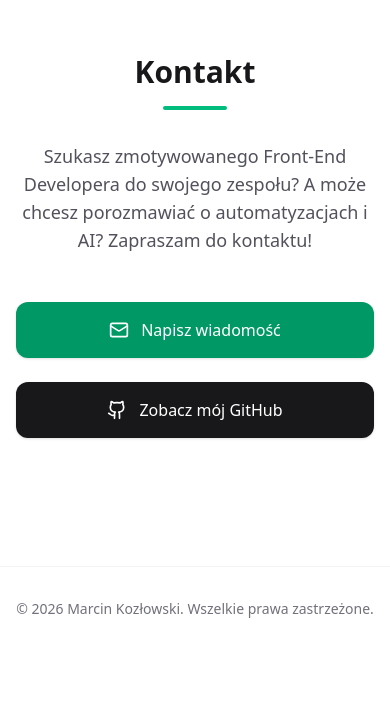
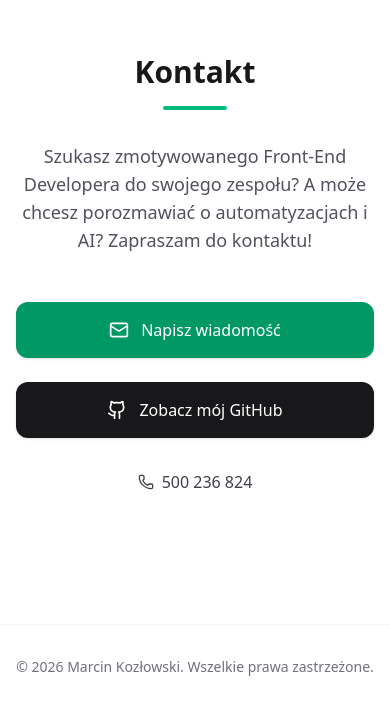
Before and after one commit to marcinKgit1/personal_homepage, a React (Vite) app: page / in a window 390 px wide. Shown: the part 6236-6951 px from the top of the page. Built offline with nearby package versions, Linux system fonts and the light colour scheme; no server answers.

Commit message:
feat: add phone number to personal contact information and update Contact section

```diff
--- a/src/data/content.ts
+++ b/src/data/content.ts
@@ -7,6 +7,7 @@ export const PORTFOLIO_DATA = {
       github: "https://github.com/marcinKgit1",
       linkedin: "https://www.linkedin.com/in/marcin-koz%C5%82owski-3b7637272/",
       email: "marcinkozlowski390@gmail.com",
+      phone: "500 236 824",
     },
     about: {
       title: "O mnie",
@@ -131,6 +132,7 @@ export const PORTFOLIO_DATA = {
       github: "https://github.com/marcinKgit1",
       linkedin: "https://www.linkedin.com/in/marcin-koz%C5%82owski-3b7637272/",
       email: "marcinkozlowski390@gmail.com",
+      phone: "500 236 824",
     },
     about: {
       title: "About Me",
--- a/src/sections/Contact.tsx
+++ b/src/sections/Contact.tsx
@@ -1,12 +1,12 @@
 import { motion } from "motion/react";
 import { PORTFOLIO_DATA } from "../data/content";
-import { Mail, Github } from "lucide-react";
+import { Mail, Github, Phone } from "lucide-react";
 import { useLanguage } from "../contexts/LanguageContext";
 
 export function Contact() {
   const { language } = useLanguage();
   const data = PORTFOLIO_DATA[language];
-  const { email, github } = data.personal;
+  const { email, github, phone } = data.personal;
   const { title, description, emailBtn, githubBtn, footerRights } =
     data.contact;
 
@@ -52,6 +52,14 @@ export function Contact() {
               {githubBtn}
             </a>
           </div>
+
+          <a
+            href={`tel:${phone.replace(/\s+/g, "")}`}
+            className="inline-flex items-center gap-2 mt-8 text-zinc-700 dark:text-zinc-300 hover:text-emerald-600 dark:hover:text-emerald-400 transition-colors"
+          >
+            <Phone className="w-4 h-4" />
+            <span>{phone}</span>
+          </a>
         </motion.div>
       </div>
 
```
